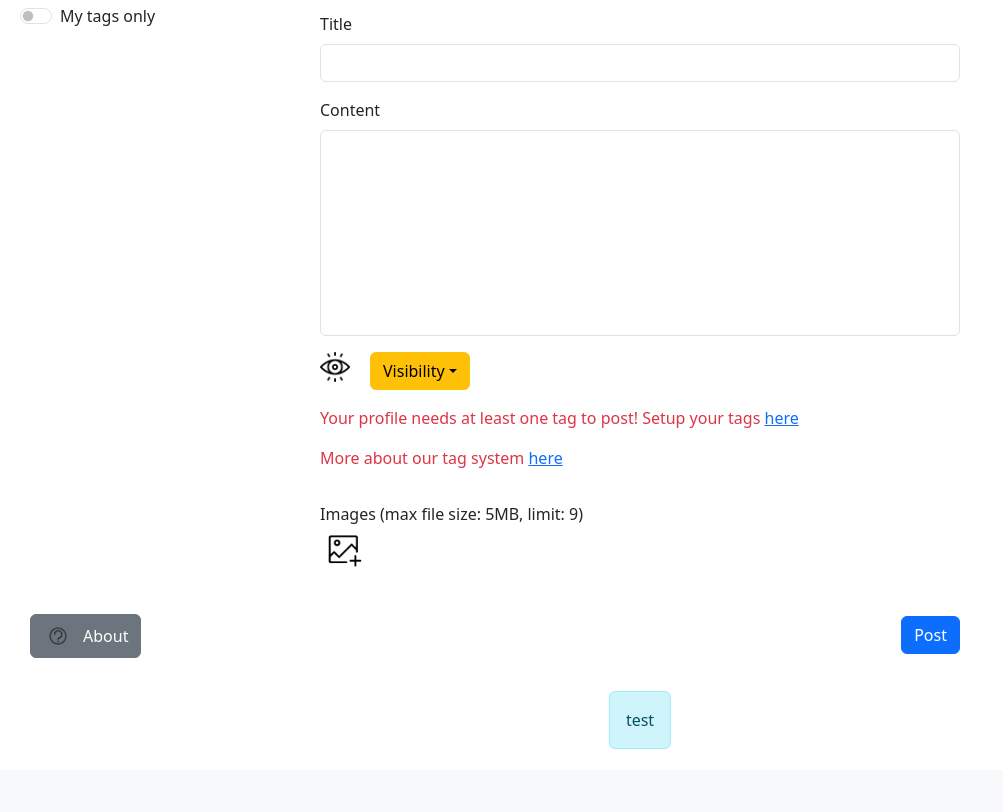
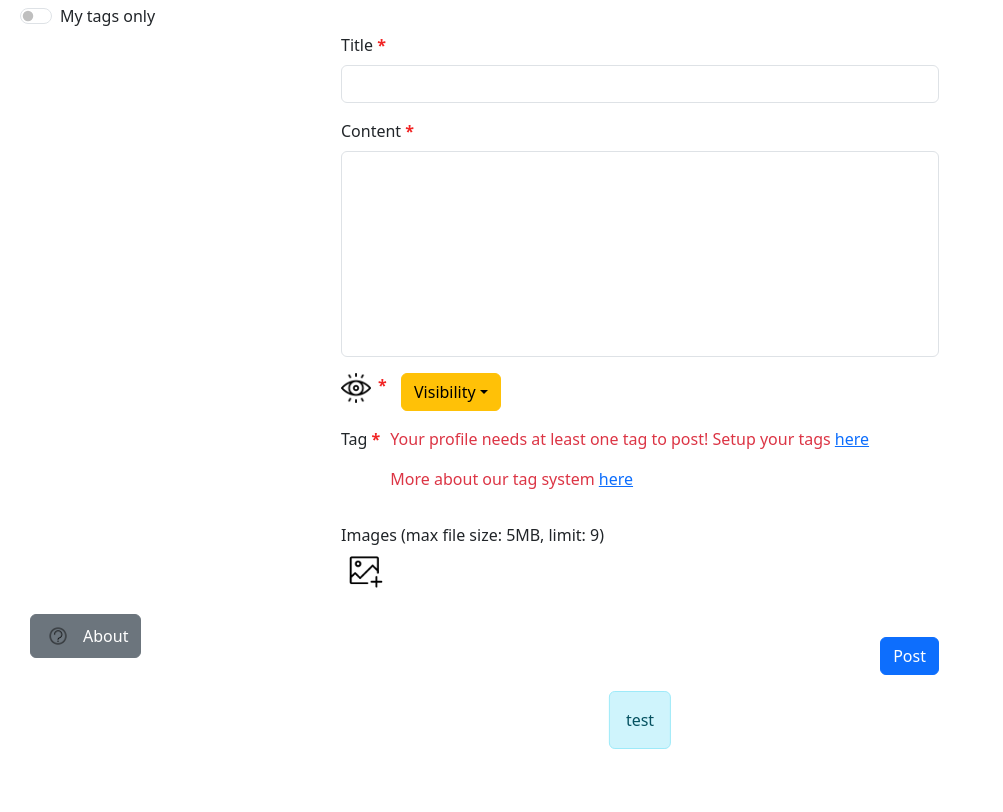
Before and after one commit to nknguyenhc/SuperCellMates, a Django app: page / in a window 1280 px wide. Shown: the part 122-934 px from the top of the page, without its empty margins (0-1003 px from the left). Before the commit the page ends 871 px from the top, so only its background shows below. Run offline with Django 3.2, Linux system fonts and the light colour scheme; the visitor is signed in with stand-in values (Sample User, id 1); data comes from the database, SQL or seed files in the repository; data that the repository does not hold is empty; some libraries are stand-ins or nearby versions.

Commit message:
Indicate Required Fields
Create post window slightly tweaked

```diff
--- a/supercell_mates/static/script/posts/create_post.jsx
+++ b/supercell_mates/static/script/posts/create_post.jsx
@@ -151,14 +151,14 @@ function CreatePost() {
     return (
         <form onSubmit={event => event.preventDefault()} className="needs-validation" noValidate>
             <div className="mb-3">
-                <label htmlFor="post-title" className="form-label">Title</label>
+                <label htmlFor="post-title" className="form-label">Title <strong className="asterisk">*</strong></label>
                 <input type="text" id="post-title" className="form-control" ref={titleInput} value={title} autoComplete="off" onChange={event => {
                     setTitle(event.target.value.slice(0, 100));
                 }} />
                 <div className="invalid-feedback">Please enter a title</div>
             </div>
             <div className="mb-3">
-                <label htmlFor="post-content" className="form-label">Content</label>
+                <label htmlFor="post-content" className="form-label">Content <strong className="asterisk">*</strong></label>
                 <textarea id="post-content" rows="8" className="form-control" ref={contentInput} value={content} onChange={event => {
                     setContent(event.target.value.slice(0, 1950));
                 }}></textarea>
@@ -167,6 +167,7 @@ function CreatePost() {
             <div className="mb-3 visibility-section">
                 <div className="visibility-indicator">
                     <img src="/static/media/eye-icon.png" />
+                    <strong className="asterisk">*</strong>
                 </div>
                 <div className="btn-group" ref={visibilityInput}>
                     <button type="button" className="btn btn-warning dropdown-toggle" data-bs-toggle="dropdown" aria-expanded="false">
@@ -183,6 +184,7 @@ function CreatePost() {
             </div>
             <div className="mt-3">
                 <div ref={tagInput} id="post-choose-tag">
+                    <div>Tag <strong className="asterisk">*</strong></div>
                     {
                         userTags.length === 0
                         ? <div className="text-danger">
--- a/supercell_mates/static/script/posts/edit-post.jsx
+++ b/supercell_mates/static/script/posts/edit-post.jsx
@@ -191,14 +191,14 @@ function EditPost(props) {
         <React.Fragment>
             <button type="button" id="edit-close-btn" className="btn-close" data-bs-dismiss="modal" aria-label="Close" onClick={() => document.querySelector("#edit-post").style.display = 'none'} />
             <div className="mb-3" id="edit-first-div">
-                <label htmlFor="post-title" className="form-label">Title</label>
+                <label htmlFor="post-title" className="form-label">Title <strong className="asterisk">*</strong></label>
                 <input type="text" id="post-title" className="form-control" value={title} autoComplete="off" ref={titleInput} onChange={event => {
                     setTitle(event.target.value.slice(0, 100));
                 }} />
                 <div className="invalid-feedback">Please enter a title</div>
             </div>
             <div className="mb-3">
-                <label htmlFor="post-content" className="form-label">Content</label>
+                <label htmlFor="post-content" className="form-label">Content <strong className="asterisk">*</strong></label>
                 <textarea id="post-content" rows="6" className="form-control" value={content} ref={contentInput} onChange={event => {
                     setContent(event.target.value.slice(0, 1950));
                 }}></textarea>
@@ -207,6 +207,7 @@ function EditPost(props) {
             <div className="mb-3 visibility-section">
                 <div className="visibility-indicator">
                     <img src="/static/media/eye-icon.png" />
+                    <strong className="asterisk">*</strong>
                 </div>
                 <div class="btn-group">
                     <button type="button" class="btn btn-warning dropdown-toggle" data-bs-toggle="dropdown" aria-expanded="false">
--- a/supercell_mates/static/script/posts/one-post.jsx
+++ b/supercell_mates/static/script/posts/one-post.jsx
@@ -71,7 +71,7 @@ function Post(props) {
         return () => {
             tooltips.forEach(t => t.dispose());
         };
-    }, [visTooltip.current]);
+    }, [visTooltip.current, replyTooltip.current, linkTooltip.current]);
 
     function toReplyPostChat() {
         fetch('/messages/get_chat_id?username=' + post.creator.username)
--- a/supercell_mates/static/script/user_auth/add_tag.jsx
+++ b/supercell_mates/static/script/user_auth/add_tag.jsx
@@ -101,11 +101,12 @@ function AddTag() {
                 }
             }}>
                 <div className="tag-request-form-label">
-                    <label className="form-label">Tag</label>
+                    <label className="form-label">Request Tag</label>
                     <button type="button" class="btn-close" aria-label="Close" onClick={() => document.querySelector('#add_tag').style.display = 'none'}></button>
                 </div>
                 <form autocomplete="off" className='needs-validation'>
                     <div>
+                        <label className="form-label">Tag name <strong className="asterisk">*</strong></label>
                         <input className="form-control" type="text" name="tag" placeholder="Name" value={tag} ref={tagInput} onChange={event => {
                             setTag(event.target.value.slice(0, 25));
                         }} />
--- a/supercell_mates/static/style/layout.css
+++ b/supercell_mates/static/style/layout.css
@@ -73,3 +73,7 @@
 #search-box-placeholder p {
     margin-bottom: 0;
 }
+
+.asterisk {
+    color: rgb(241, 36, 36);
+}
--- a/supercell_mates/static/style/posts/post.css
+++ b/supercell_mates/static/style/posts/post.css
@@ -2,6 +2,13 @@
     width: 50vw;
     min-width: 500px;
     max-width: 700px;
+    border: transparent solid 1px;
+    border-radius: 10px;
+    padding: 20px;
+}
+
+#create-post:hover {
+    border: black solid 1px;
 }
 
 #post-content {
@@ -11,7 +18,7 @@
 .visibility-section {
     display: flex;
     flex-direction: row;
-    gap: 20px;
+    gap: 30px;
 }
 
 .visibility-section button {
@@ -21,6 +28,9 @@
 .visibility-indicator {
     height: 30px;
     width: 30px;
+    display: flex;
+    flex-direction: row;
+    gap: 7px;
 }
 
 .visibility-indicator img {
```
Also changed, not shown: supercell_mates/static/script/user_auth/change_authentication.jsx (+7 -7 lines), supercell_mates/templates/user_auth/register.html (+4 -4 lines).
